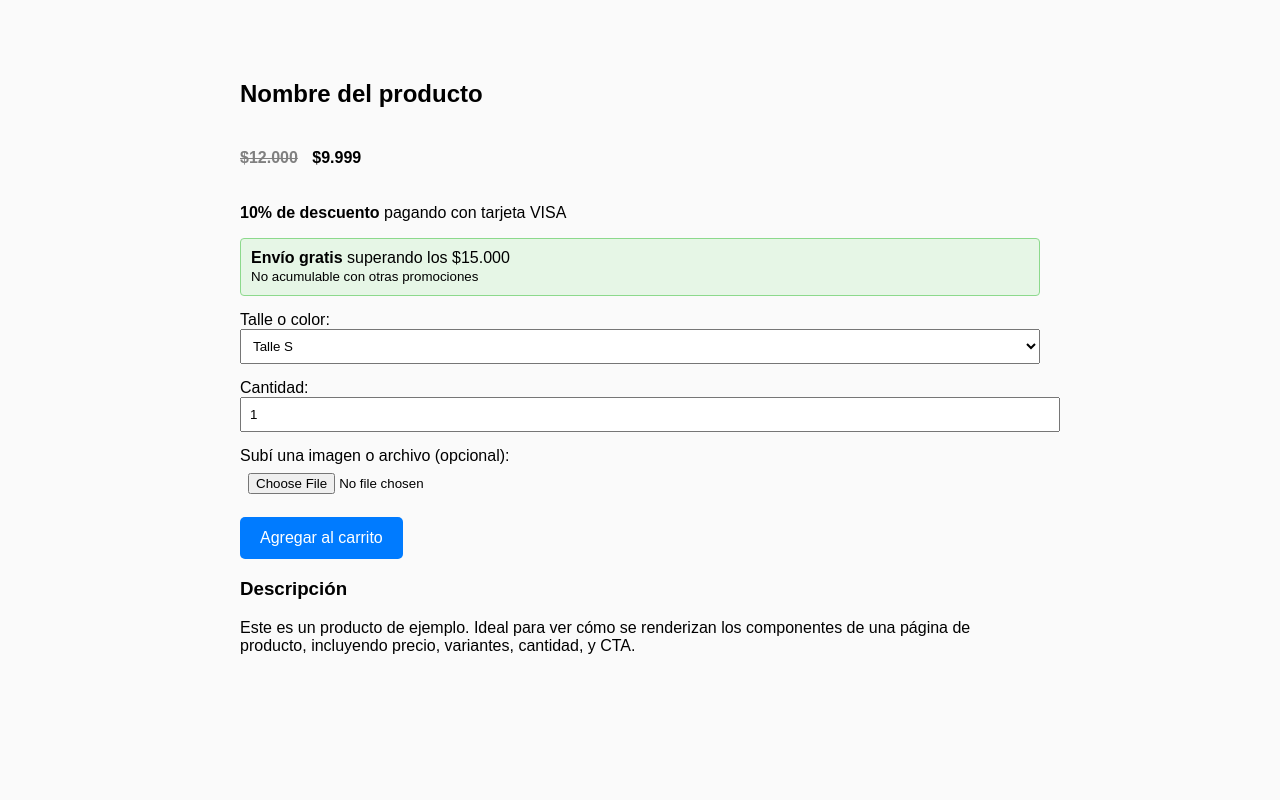
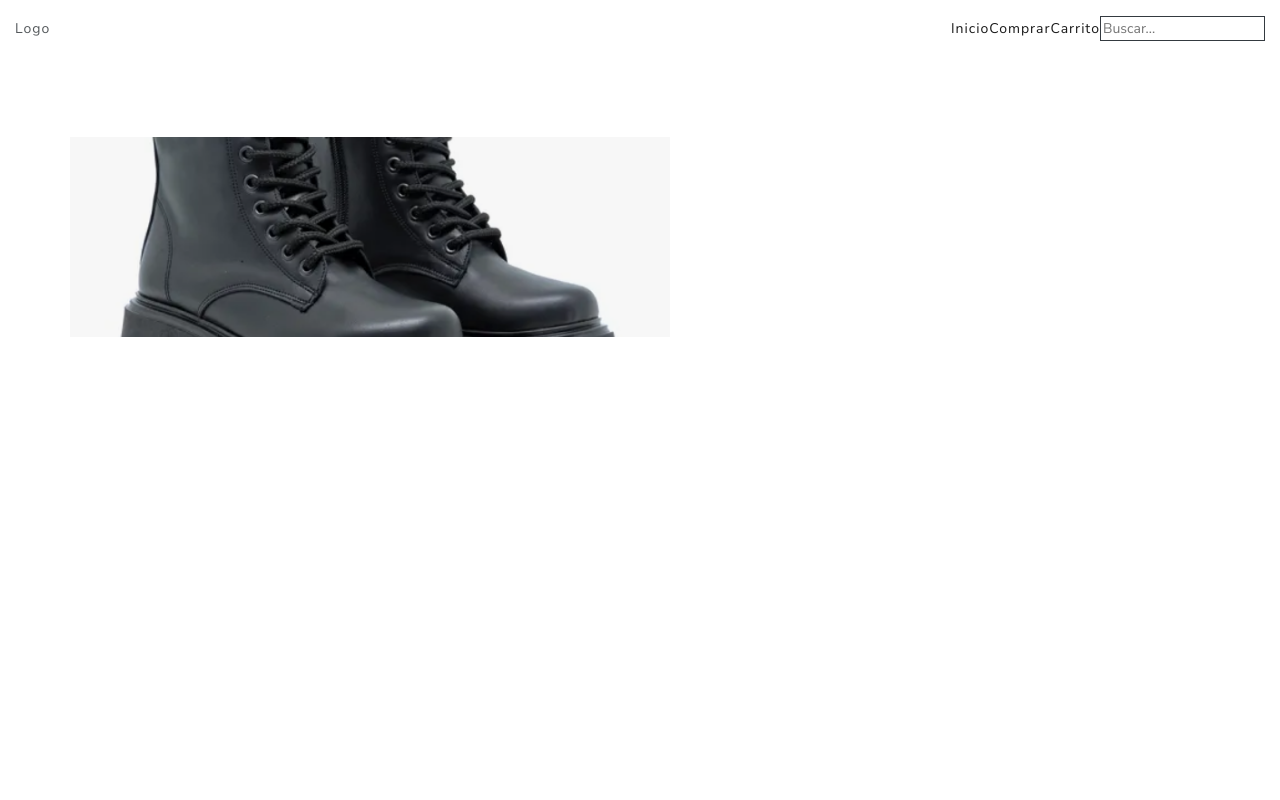
Before and after one commit to Githubmagali/venta-online, a PHP site: template view/inicio.php in a window 1280 px wide. Run offline with PHP 8.4, Linux system fonts and the light colour scheme; the template is opened without the code that fills it, so the values that code supplies are empty.

Commit message:
cambios hechos a esta rama

```diff
--- a/model/enlacesModel.php
+++ b/model/enlacesModel.php
@@ -16,8 +16,14 @@ class enlacesModel
             case 'detalles':
                 $ruta = "view/detalles.php";
                 break;
+            case 'prueba':
+                $ruta = "view/prueba.php";
+                break;
             case 'carrito':
                 $ruta = "view/carrito.php";
+                break;
+            case 'prueba-css':
+                $ruta = "view/prueba-css.php";
                 break;
             case 'salir':
                 $ruta = "view/salir.php";
--- a/view/inicio.php
+++ b/view/inicio.php
@@ -1,123 +1,151 @@
+<?php
+
+$datos = new productosController();
+$resul = $datos->productosController();
+
+#print_r($_SESSION);
+
+?>
 <!DOCTYPE html>
-<html lang="es">
+<html lang="en">
 
 <head>
     <meta charset="UTF-8">
-    <title>Producto Ejemplo</title>
-    <style>
-    body {
-        font-family: Arial, sans-serif;
-        max-width: 800px;
-        margin: 40px auto;
-        padding: 20px;
-        background: #fafafa;
+    <meta name="viewport" content="width=device-width, initial-scale=1.0">
+    <title>Tienda online</title>
+    <link rel="stylesheet" href="https://bootswatch.com/4/lux/bootstrap.min.css">
+</head>
+<style>
+    .contenedor-img {
+        width: 600px;
+        height: 200px;
+        background-image: url("img/borcegos-negros.png");
+        background-size: cover;
+        /* Recorta y llena todo */
+        background-position: center;
+        /* Centra la parte visible */
+        background-repeat: no-repeat;
     }
 
-    .price-container h4 {
-        display: inline-block;
-        margin-right: 10px;
+    .contenedor-row-css {
+        width: auto;
+        height: 200px;
+        overflow: hidden;
     }
 
-    .product-variants select,
-    .product-quantity input,
-    .product-file input {
+    .contenedor-row-css-img {
         width: 100%;
-        padding: 8px;
-        margin-bottom: 15px;
+        height: auto;
+        object-fit: cover;
+        /* para cortar el excedente */
+        object-position: center;
+        /*  para centrar la parte visible */
+        display: block;
     }
+</style>
 
-    .btn {
-        display: inline-block;
-        background: #007bff;
-        color: white;
-        padding: 12px 20px;
-        border: none;
-        border-radius: 5px;
-        cursor: pointer;
-        font-size: 16px;
-    }
 
-    .btn:disabled {
-        background: #aaa;
-        cursor: not-allowed;
-    }
+<body class="d-flex flex-column  min-vh-100">
 
-    .free-shipping-message {
-        background: #e6f6e6;
-        border: 1px solid #8cd98c;
-        padding: 10px;
-        margin: 15px 0;
-        border-radius: 4px;
-    }
-    </style>
-</head>
+    <main class="flex-fill">
+        <div
+            class="col-12 d-flex flex-column flex-lg-row justify-content-lg-between py-3 bg-body-tertiary align-items-lg-center">
+            <div class="mb-3 mb-lg-0">Logo</div>
 
-<body>
+            <div class="d-flex flex-column align-items-lg-center flex-lg-row gap-2 gap-lg-4" id="menu">
+                <a href="index.php?view=inicio">Inicio</a>
+                <a href="index.php?view=check">Comprar</a>
+                <a href="index.php?view=carrito">Carrito</a>
 
-    <h2>Nombre del producto</h2>
 
-    <!-- Precio -->
-    <div class="price-container">
-        <h4 class="price-compare" style="text-decoration: line-through; color: gray;">$12.000</h4>
-        <h4 class="price">$9.999</h4>
-    </div>
+                <div class="position-relative">
+                    <input type="text" id="buscar" class="border rounded-5 border-dark" placeholder="Buscar...">
+                    <div id="resultados" class="list-group position-absolute end-0 mt-1 shadow w-100">
 
-    <!-- Promoción -->
-    <div class="promotion">
-        <p><strong>10% de descuento</strong> pagando con tarjeta VISA</p>
-    </div>
-
-    <!-- Envío gratis -->
-    <div class="free-shipping-message">
-        <strong>Envío gratis</strong> superando los $15.000<br>
-        <small>No acumulable con otras promociones</small>
-    </div>
-
-    <!-- Formulario del producto -->
-    <form id="product_form" class="js-product-form" method="post" action="/carrito">
-
-        <!-- ID oculto -->
-        <input type="hidden" name="add_to_cart" value="12345">
-
-        <!-- Variantes -->
-        <div class="product-variants">
-            <label for="variant">Talle o color:</label>
-            <select name="variant" id="variant">
-                <option value="1">Talle S</option>
-                <option value="2">Talle M</option>
-                <option value="3">Talle L</option>
-            </select>
+                    </div>
+                </div>
+            </div>
         </div>
 
-        <!-- Input de cantidad -->
-        <div class="product-quantity">
-            <label for="quantity">Cantidad:</label>
-            <input type="number" id="quantity" name="quantity" min="1" value="1">
+
+
+        <div class="max-w-6xl mx-auto py-10 px-5" style="padding-top: 80px;">
+
+            <!-- Contenedor de productos -->
+            <div class="container">
+                <div class="row">
+                    <?php foreach ($resul as $item) {
+                    ?>
+                        <div class="col-12 col-md-6 col-lg-3 mb-4">
+                            <div class="card h-100">
+                                <div class="contenedor-row-css">
+                                    <img src="img/<?= $item['img'] ?>" class="contenedor-row-css-img" />
+                                </div>
+
+                                <div class="card-body d-flex flex-column">
+                                    <h4 class="mt-4 font-semibold text-lg"><?= $item['nombre'] ?></h4>
+                                    <p class="text-gray-500 text-sm"><?= $item['descripcion'] ?></p>
+                                    <p class="text-gray-500 text-sm">
+                                        $<?= number_format($item['precio'], 2, ',', '.'); ?>
+                                    </p>
+                                    <a class="mt-3 bg-blue-500  px-4 py-2 rounded-lg hover:bg-blue-600"
+                                        href="index.php?view=detalles&id=<?= $item['id'] ?>&token=<?= hash_hmac('sha1', $item['id'], KEY_TOKEN) ?>">
+                                        Detalles</a>
+
+                                </div>
+
+
+                            </div>
+                        </div>
+                    <?php } ?>
+                </div>
+            </div>
         </div>
 
-        <!-- Input para subir archivo -->
-        <div class="product-file">
-            <label for="custom_file">Subí una imagen o archivo (opcional):</label>
-            <input type="file" id="custom_file" name="custom_file">
+        <div class="container">
+            <div class="row">
+                <div class="d-flex align-content-center">
+                    <div class="col-12 contenedor-img"></div>
+                </div>
+            </div>
         </div>
 
-        <!-- Botón CTA -->
-        <input type="submit" class="btn" value="Agregar al carrito">
 
-        <!-- Mensaje cuando se agregó -->
-        <p style="display:none;" class="added-message">Ya agregaste este producto. <a href="/carrito">Ver carrito</a>
-        </p>
+    </main>
+    <!--Footer -->
+    <footer class="bg-secondary-subtle text-white bg-opacity-100 text-center py-3 mt-5">
+        <div class="container">
+            <p class="mb-0">&copy; <?= date('Y') ?> Fernandez Magali Victoria</p>
+            <p class="mb-0">
+                <a href="#" class="text-white text-decoration-none me-3">Política de privacidad</a>
+                <a href="#" class="text-white text-decoration-none">Contacto</a>
+            </p>
+        </div>
+    </footer>
+    <script src="https://code.jquery.com/jquery-3.6.0.min.js"></script>
+    <script>
+        $(document).ready(function() {
+            $("#buscar").keyup(function() {
+                let consulta = $(this).val();
 
-    </form>
+                if (consulta != "") {
+                    $.ajax({
+                        url: "clases/buscar.php",
+                        method: "POST",
+                        data: {
+                            query: consulta
+                        },
+                        success: function(data) {
+                            $("#resultados").html(data);
+                        }
+                    });
+                } else {
+                    $("#resultados").html("");
+                }
+            });
+        });
+    </script>
 
-    <!-- Descripción -->
-    <div class="product-description">
-        <h3>Descripción</h3>
-        <p>
-            Este es un producto de ejemplo. Ideal para ver cómo se renderizan los componentes
-            de una página de producto, incluyendo precio, variantes, cantidad, y CTA.
-        </p>
-    </div>
 
 </body>
 
```
Also changed, not shown: view/prueba-css.php (added, +58 -0 lines), view/prueba.php (added, +124 -0 lines).
